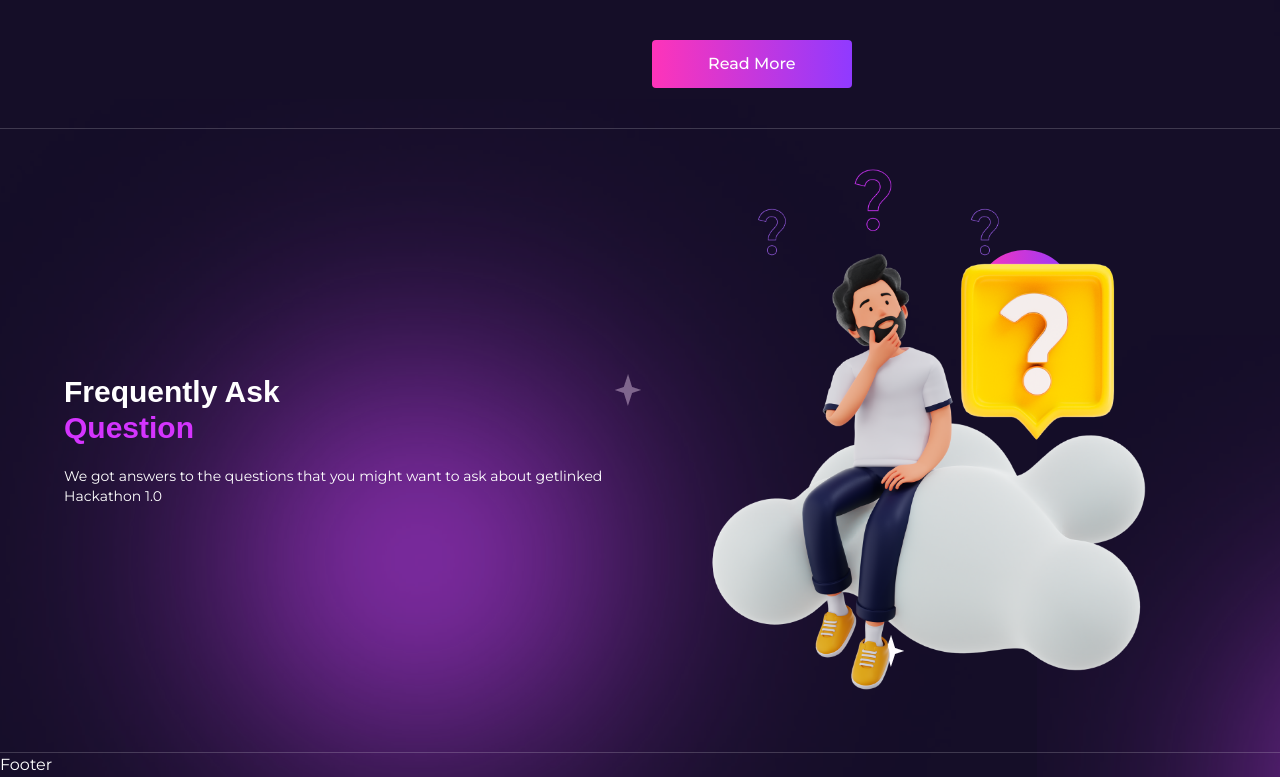
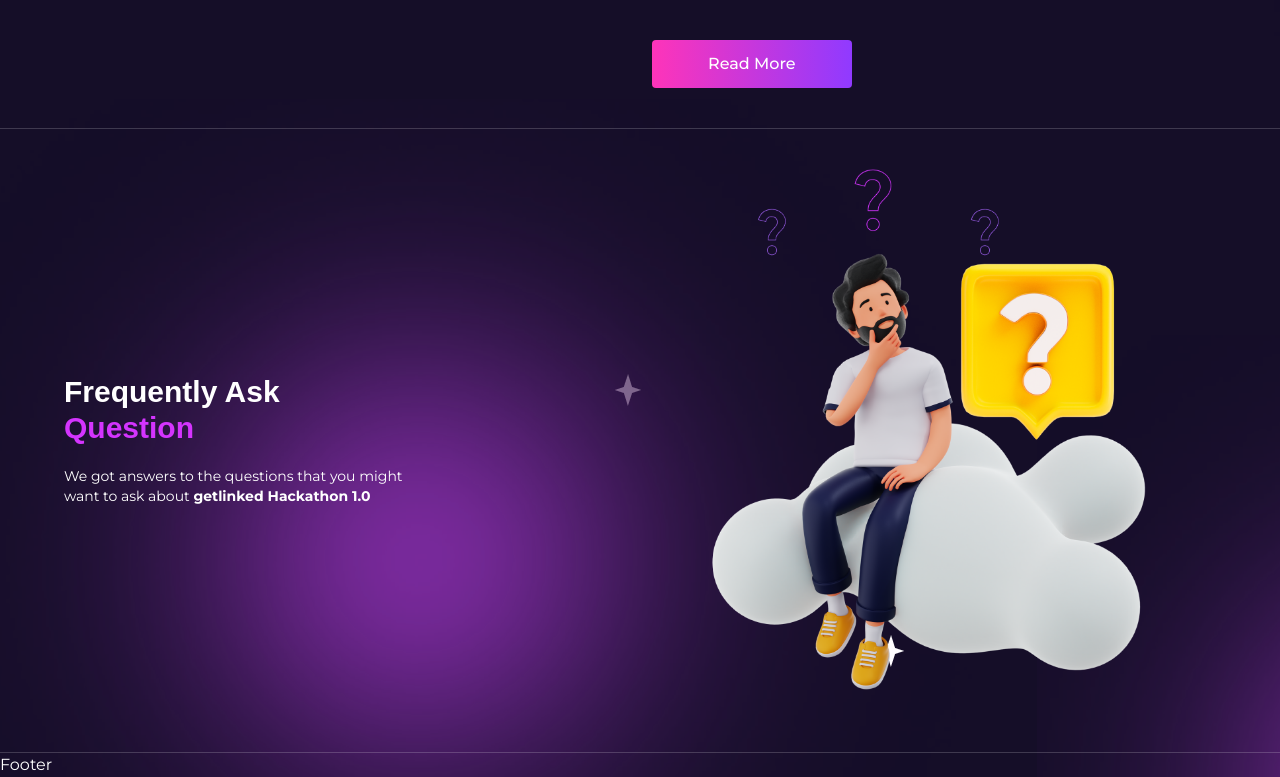
Before and after one commit to gift56/getlinked-ui-challengn, a Next.js app: page / in a window 1280 px wide. Shown: the part 2314-3091 px from the top of the page. Built offline with nearby package versions, Linux system fonts and the light colour scheme; a web font is replaced by a local one.

Commit message:
moving to the next

```diff
--- a/components/LandingpageContent/Faqs.tsx
+++ b/components/LandingpageContent/Faqs.tsx
@@ -1,6 +1,13 @@
 import { motion } from "framer-motion";
+import { useState } from "react";
 
 const Faqs = () => {
+  const [opened, setOpened] = useState<String | null>(null);
+
+  const toggle = (id: String) => {
+    setOpened(opened !== id ? id : null);
+  };
+
   return (
     <section className="w-full py-10 border-b border-borderColor">
       <div className="container overflow-hidden">
@@ -15,7 +22,6 @@ const Faqs = () => {
               alt="faq"
               className="tab:w-[490px] w-[264px] mx-auto relative z-10"
             />
-            <div className="hidden tab:block w-[100px] h-[100px] bg-btnlinear rounded-full absolute top-14 xl:top-[15%] right-14 xl:right-[25%] p-5"></div>
           </div>
           <div className="w-full tab:flex-1 flex flex-col gap-5">
             <motion.h2
@@ -35,8 +41,9 @@ const Faqs = () => {
               viewport={{ once: true }}
               className="text-center text-sm font-normal tab:text-start"
             >
-              We got answers to the questions that you might want to ask about
-              getlinked Hackathon 1.0
+              We got answers to the questions that you might{" "}
+              <br className="hidden tab:block" /> want to ask about{" "}
+              <b>getlinked Hackathon 1.0</b>
             </motion.p>
           </div>
         </div>
```
